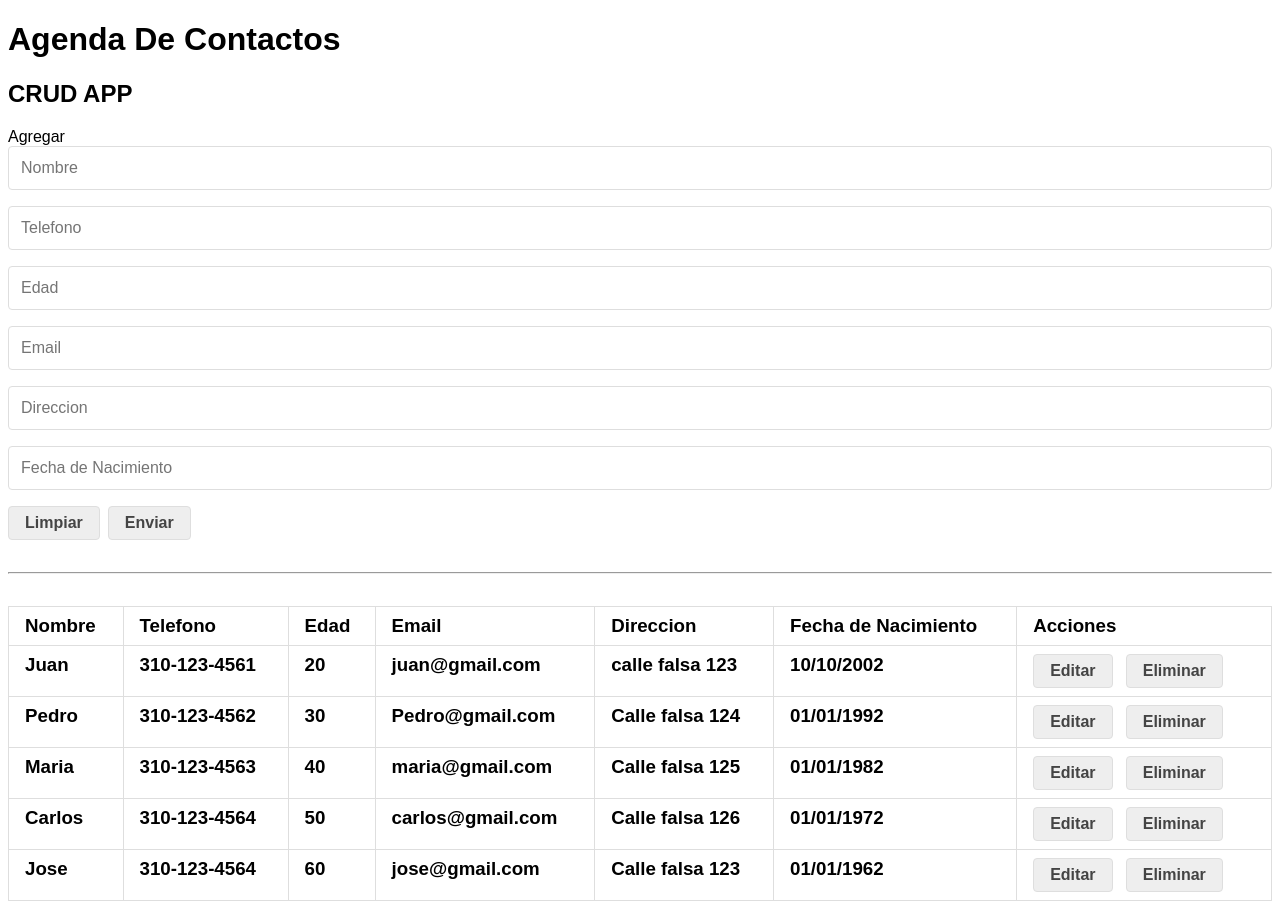
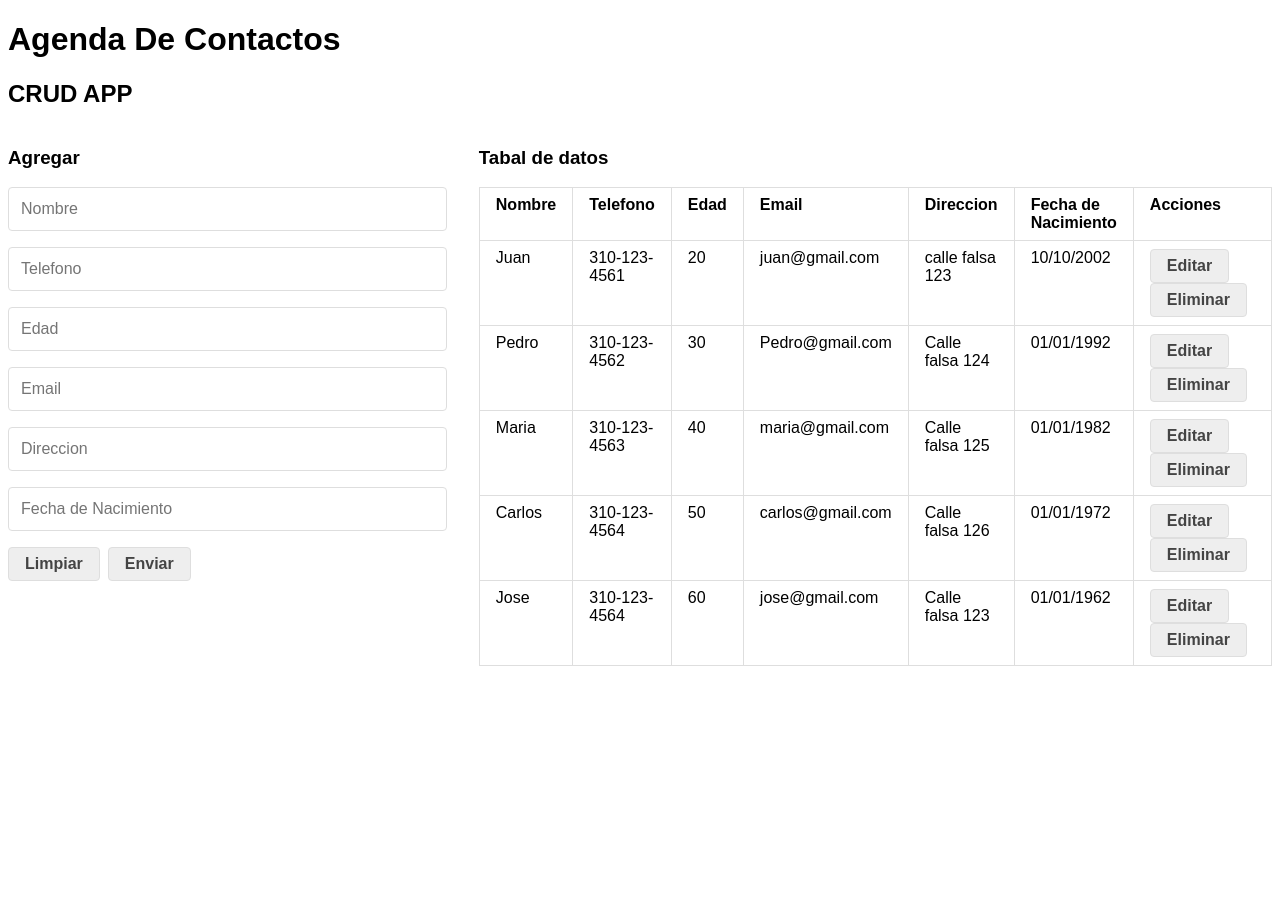
Before and after one commit to yderfre78/crud_prueba, a React (Create React App) app: page / in a window 1280 px wide. After the commit the page ends 800 px from the top, so only its background shows below. Built offline with nearby package versions, Linux system fonts and the light colour scheme.

Commit message:
agregando estilos responsive

```diff
--- a/src/components/CrudApp.js
+++ b/src/components/CrudApp.js
@@ -78,18 +78,20 @@ export const CrudApp = () => {
   return (
     <div>
       <h2>CRUD APP</h2>
+      <article className="grid-1-2">
         <CrudForm
           createData={createData}
           updateData={updateData}
           dataToEdit={dataToEdit}
           setDataToEdit={setDataToEdit}
         />
-      <hr />
+        {/* <hr /> */}
         <CrudTable
           data={db}
           setDataToEdit={setDataToEdit}
           deleteData={deleteData}
         />
+      </article>
     </div>
   );
 };
--- a/src/components/CrudForm.js
+++ b/src/components/CrudForm.js
@@ -54,7 +54,7 @@ export const CrudForm = ({
 
   return (
     <div>
-      <div>{dataToEdit ? "Editar" : "Agregar"}</div>
+      <h3>{dataToEdit ? "Editar" : "Agregar"}</h3>
       <form onSubmit={handleSubmit}>
         <input
           type="text"
--- a/src/components/CrudTable.js
+++ b/src/components/CrudTable.js
@@ -4,7 +4,7 @@ import { CrudTableRow } from "./CrudTableRow";
 export const CrudTable = ({ data, setDataToEdit, deleteData }) => {
   return (
     <div>
-      <h3>
+      <h3>Tabal de datos</h3>
         <table>
           <thead>
             <tr>
@@ -34,7 +34,7 @@ export const CrudTable = ({ data, setDataToEdit, deleteData }) => {
             )}
           </tbody>
         </table>
-      </h3>
+
     </div>
   );
 };
--- a/src/index.css
+++ b/src/index.css
@@ -48,19 +48,29 @@ form {
 
 }
 
-hr{
+hr {
   margin: 2rem auto;
 }
 
-table{
+table {
   border-spacing: 0;
   border-collapse: collapse;
   width: 100%;
 }
+
 th,
-td{
+td {
   border: thin solid #dedede;
   padding: 0.5rem 1rem;
   text-align: left;
   vertical-align: top;
 }
+
+@media screen and (min-width: 1024px) {
+  .grid-1-2 {
+    display: grid;
+    grid-template-columns: 1fr 1fr;
+    align-items: start;
+    gap: 2rem;
+  }
+}
```
Lines whose indentation alone changed are shown as unchanged.
